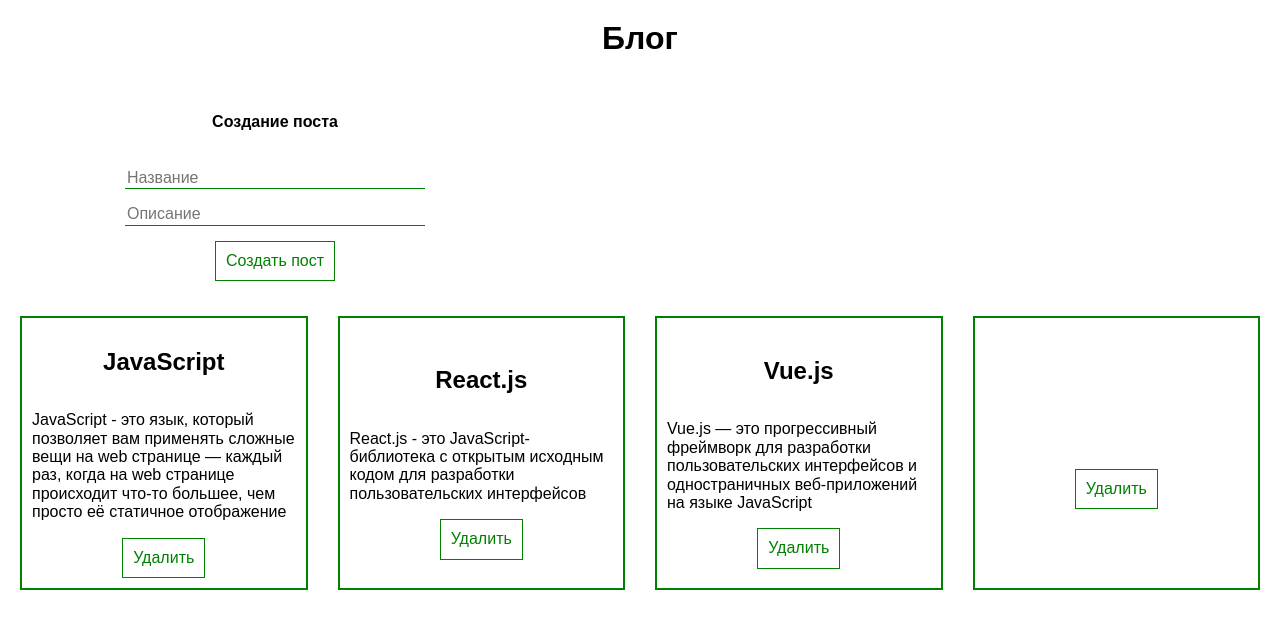
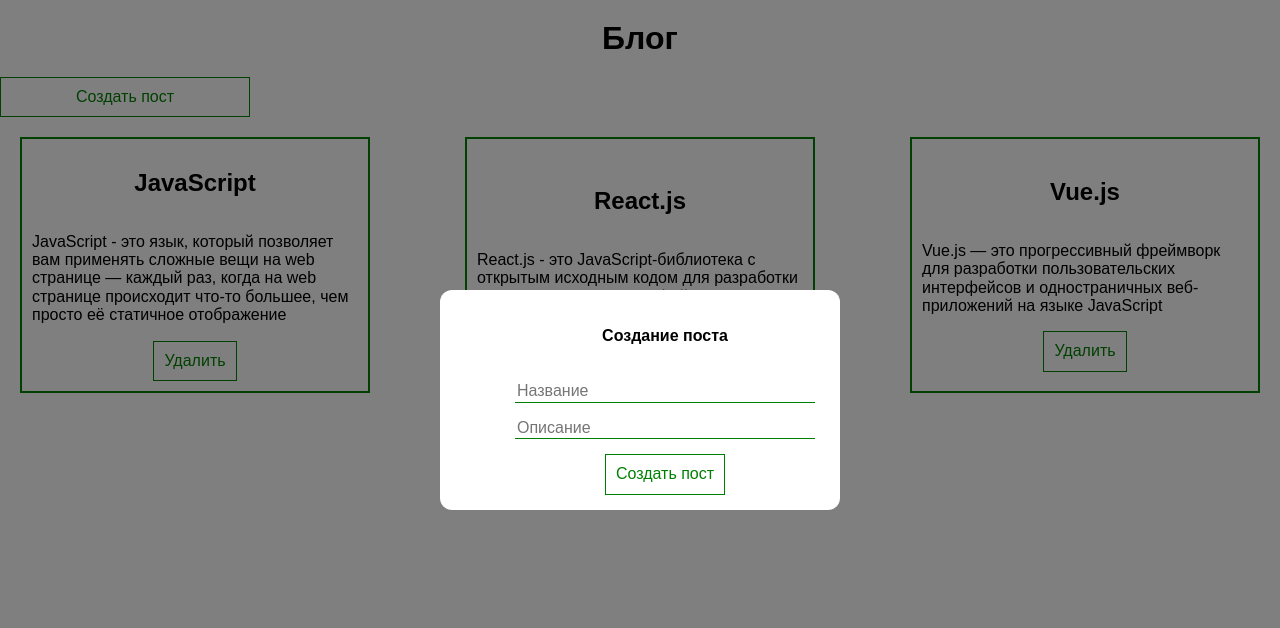
Before and after one commit to IVKrylova/vue.3-project, a Vue app: page / in a window 1280 px wide. Both pictures are taken after a click on the button "Создать пост". Shown: the top 628 px of the page. Built offline with nearby package versions, Linux system fonts and the light colour scheme.

Commit message:
feat: add a modal window

```diff
--- a/src/App.vue
+++ b/src/App.vue
@@ -2,9 +2,12 @@
   <header></header>
   <main class="page">
     <h1 class="h1">Блог</h1>
-    <post-form
-      @create="createPost"
-    />
+    <my-button @click="showDialog">Создать пост</my-button>
+    <my-dialog v-model:show="dialogVisible">
+      <post-form
+        @create="createPost"
+      />
+    </my-dialog>
     <post-list
       :posts="posts"
       @remove="removePost"
@@ -29,15 +32,20 @@
           { id: 2, title: 'React.js', description: 'React.js - это JavaScript-библиотека с открытым исходным кодом для разработки пользовательских интерфейсов' },
           { id: 3, title: 'Vue.js', description: 'Vue.js — это прогрессивный фреймворк для разработки пользовательских интерфейсов и одностраничных веб-приложений на языке JavaScript' },
         ],
+        dialogVisible: false,
       }
     },
     methods: {
       createPost(post) {
         this.posts.push(post);
+        this.dialogVisible = false;
       },
       removePost(post) {
         this.posts = this.posts.filter(el => el.id !== post.id);
-      }
+      },
+      showDialog() {
+        this.dialogVisible = true;
+      },
     },
   }
 </script>
--- a/src/components/UI/MyButton.vue
+++ b/src/components/UI/MyButton.vue
@@ -18,5 +18,6 @@
     padding: 10px;
     cursor: pointer;
     color: green;
+    max-width: 250px;
   }
 </style>
--- /dev/null
+++ b/src/components/UI/MyDialog.vue
@@ -0,0 +1,44 @@
+<template>
+  <section class="dialog" v-if="show" @click.stop="hideDialog">
+    <div @click.stop class="dialog__content">
+      <slot></slot>
+    </div>
+  </section>
+</template>
+
+<script>
+  export default {
+    name: 'my-dialog',
+    props: {
+      show: {
+        type: Boolean,
+        default: false,
+      }
+    },
+    methods: {
+      hideDialog() {
+        this.$emit('update:show', false);
+      }
+    }
+  }
+</script>
+
+<style>
+  .dialog {
+    top: 0;
+    left: 0;
+    bottom: 0;
+    right: 0;
+    background: rgb(0, 0, 0, .5);
+    display: flex;
+    position: fixed;
+  }
+
+  .dialog__content {
+    margin: auto;
+    background-color: #fff;
+    border-radius: 12px;
+    max-width: 400px;
+    width: 100%;
+  }
+</style>
--- a/src/components/UI/index.js
+++ b/src/components/UI/index.js
@@ -1,7 +1,9 @@
 import MyButton from './MyButton';
 import MyInput from './MyInput';
+import MyDialog from './MyDialog';
 
 export default [
   MyButton,
   MyInput,
+  MyDialog,
 ];
```
